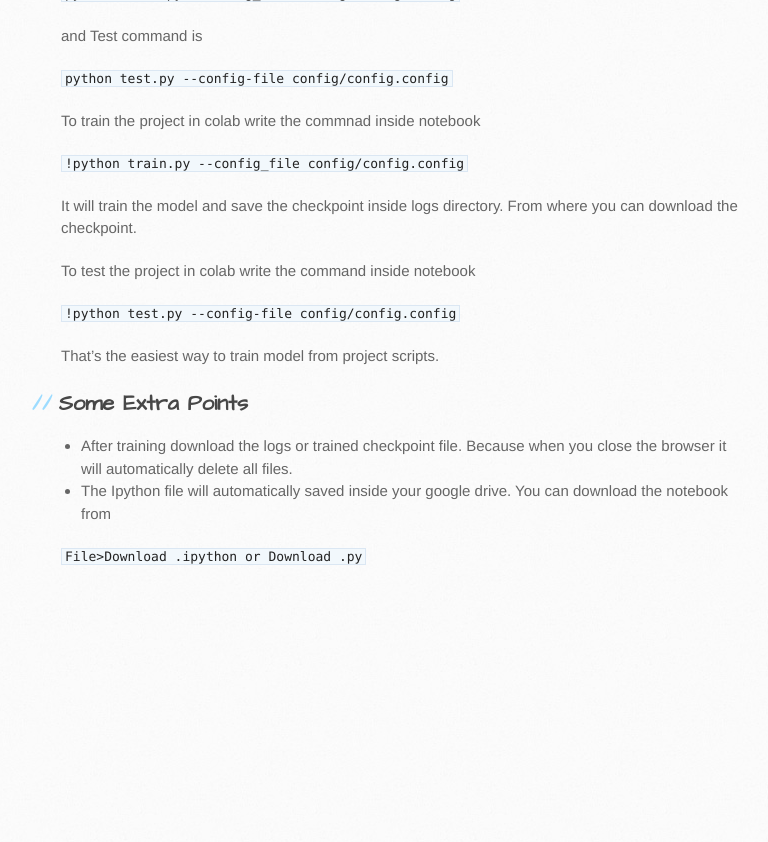
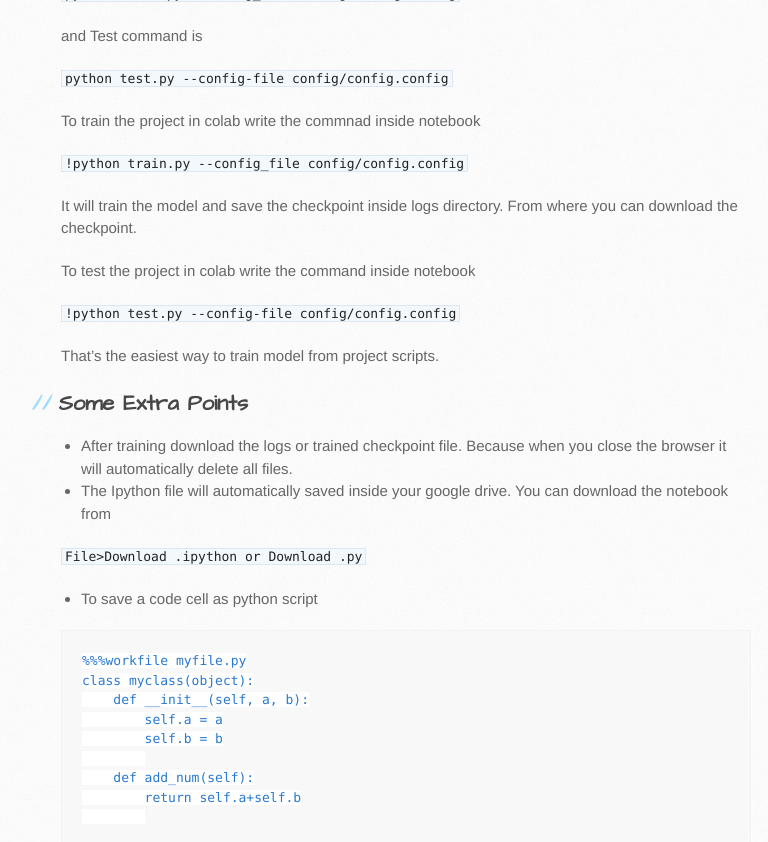
Before and after one commit to sagorbrur/sagorbrur.github.io, a Jekyll site: the page built from colab_intro.md, in a window 1280 px wide and 900 px high, scrolled down 3338 px. Shown: the top 842 px of the window, without its empty margins (109-877 px from the left). Built offline with Jekyll 4.4.1, drawn with Linux system fonts in a browser that asks for light colours; our own code applies the rules of GitHub Pages for plain Markdown files; before the commit the page ends 3948 px from its top, so only the background shows below that.

Commit message:
Update colab_intro.md

````diff
--- a/colab_intro.md
+++ b/colab_intro.md
@@ -153,3 +153,17 @@ That's the easiest way to train model from project scripts.
 * The Ipython file will automatically saved inside your google drive. You can download the notebook from
 
 ```File>Download .ipython or Download .py```
+
+* To save a code cell as python script
+
+```
+%%%workfile myfile.py
+class myclass(object):
+    def __init__(self, a, b):
+        self.a = a
+        self.b = b
+
+    def add_num(self):
+        return self.a+self.b
+
+```
````
